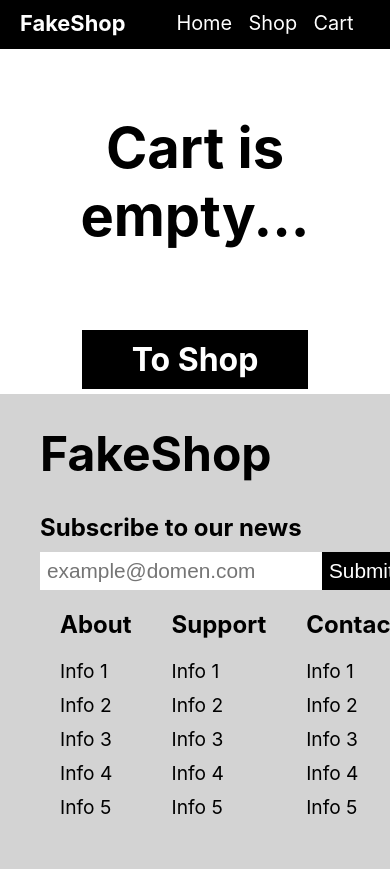
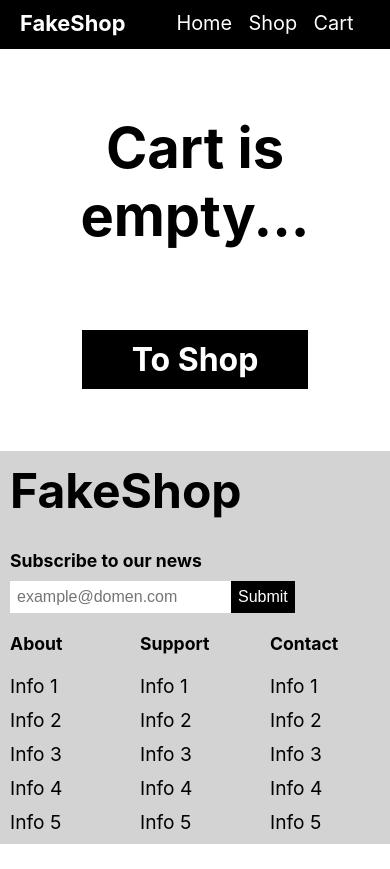
Before and after one commit to IuriiLepesevich/shopping-cart, a React (Create React App) app: page /#/cart in a window 390 px wide. After the commit the page ends 844 px from the top, so only its background shows below. Built offline with nearby package versions, Linux system fonts and the light colour scheme.

Commit message:
Fix mobile style

```diff
--- a/src/App.js
+++ b/src/App.js
@@ -6,7 +6,7 @@ import Home from "./components/Home/Home";
 import Shop from "./components/Shop/Shop";
 import Cart from "./components/Cart/Cart";
 import Footer from "./components/Footer/Footer";
-import ItemPage from "./components/ItemPage";
+import ItemPage from "./components/Shop/ItemPage";
 import { useEffect, useState } from "react";
 
 function App() {
--- a/src/components/Cart/AmountController.js
+++ b/src/components/AmountController.js
@@ -1,11 +1,11 @@
-import "../../styles/AmountController.css";
+import "../styles/AmountController.css";
 
 const AmountController = (props) => {
   const { amount, id, decrement, increment } = props;
   return (
     <div className="AmountController">
-      <div className="decrement" id={id} onClick={decrement}>
-        -
+      <div className="decrement minus" id={id} onClick={decrement}>
+        <div className="sign">-</div>
       </div>
       <input className="amount" value={amount} />
       <div
@@ -14,7 +14,7 @@ const AmountController = (props) => {
         aria-readonly={true}
         onClick={increment}
       >
-        +
+        <div className="sign">+</div>
       </div>
     </div>
   );
--- a/src/components/Cart/CartItem.js
+++ b/src/components/Cart/CartItem.js
@@ -1,5 +1,5 @@
 import "../../styles/CartItem.css";
-import AmountController from "./AmountController";
+import AmountController from "../AmountController";
 
 const CartItem = (props) => {
   const { name, price, amount, id, decrement, increment } = props;
--- a/src/components/Footer/SubscribeForm.js
+++ b/src/components/Footer/SubscribeForm.js
@@ -12,7 +12,7 @@ const SubscribeForm = () => {
         id="SubscribeMail"
         placeholder="example@domen.com"
       />
-      <input type="submit" />
+      <input type="submit" defaultValue={"Submit"} />
     </form>
   );
 };
--- a/src/components/ItemPage.js
+++ b/src/components/Shop/ItemPage.js
@@ -1,6 +1,6 @@
 import { useParams } from "react-router-dom";
-import "../styles/ItemPage.css";
-import AmountController from "./Cart/AmountController";
+import "../../styles/ItemPage.css";
+import AmountController from "../AmountController";
 import { useState } from "react";
 
 const ItemPage = (props) => {
--- a/src/index.css
+++ b/src/index.css
@@ -9,7 +9,6 @@
 html,
 body {
   min-height: 100vh;
-  min-width: 100vw;
 }
 
 body {
--- a/src/styles/CartItem.css
+++ b/src/styles/CartItem.css
@@ -36,6 +36,24 @@
     gap: 20px;
   }
   .CartItem .text .name {
-    font-size: calc(1rem + 0.2vw)
+    font-size: calc(0.8rem + 0.3vw);
+  }
+  .CartItem > .image {
+    width: 70px;
+    padding-bottom: 70px;
+  }
+  .CartItem .AmountController .amount {
+    border: none;
+    width: 20px;
+    font-size: 1.2rem;
+    font-weight: bold;
+    text-align: center;
+  }
+  .CartItem .AmountController {
+    gap: 1px;
+  }
+  .CartItem .AmountController :is(.decrement, .increment) {
+    width: 25px;
+    font-size: 1.3rem;
   }
 }
--- a/src/styles/Footer.css
+++ b/src/styles/Footer.css
@@ -32,6 +32,9 @@
 }
 
 @media only screen and (max-width: 800px) {
+  .Footer {
+    padding: 10px;
+  }
   .Footer > .bottom {
     grid-template-columns: repeat(3, 1fr);
     grid-template-rows: auto 1fr;
@@ -40,4 +43,10 @@
   .Footer .subscribe {
     grid-column: 1 / -1;
   }
+  .Footer .heading {
+    font-size: 1.1rem;
+  }
+  .Footer .info {
+    padding-left: 0px;
+  }
 }
--- a/src/styles/Hero.css
+++ b/src/styles/Hero.css
@@ -20,7 +20,6 @@
   position: absolute;
   top: 30%;
   left: 10%;
-  max-width: 50ch;
   display: flex;
   flex-direction: column;
   gap: 30px;
@@ -53,6 +52,17 @@
     height: 20rem;
   }
   .Hero > .text {
+    width: fit-content;
     left: 1%;
+    top: 20%;
+    padding: 10px 15px;
+    gap: 10px;
+  }
+  .Hero .heading {
+    font-size: 2rem;
+  }
+  .Hero .to-shop {
+    padding: 5px 7px;
+    font-size: 1rem;
   }
 }
--- a/src/styles/SubscribeForm.css
+++ b/src/styles/SubscribeForm.css
@@ -26,3 +26,16 @@
   background-color: blueviolet;
   border-color: blueviolet;
 }
+
+@media only screen and (max-width: 800px) {
+  .SubscribeForm > input {
+    font-size: 1rem;
+    border: none;
+    background-color: white;
+    padding: 5px;
+    border: 2px solid white;
+  }
+  .SubscribeForm > input[type="submit"] {
+    flex: 0;
+  }
+}
```
